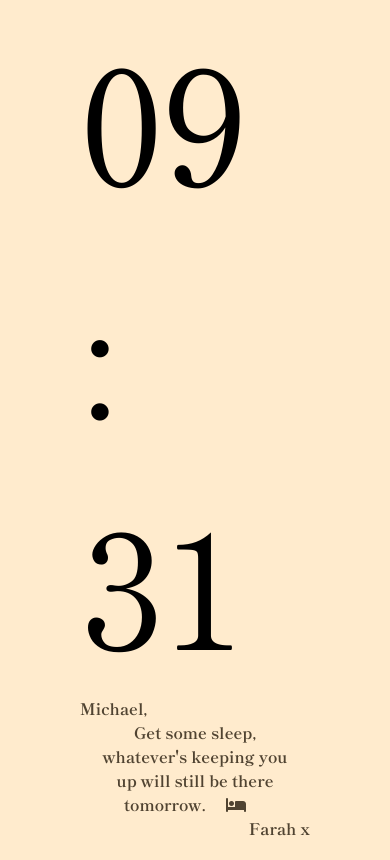
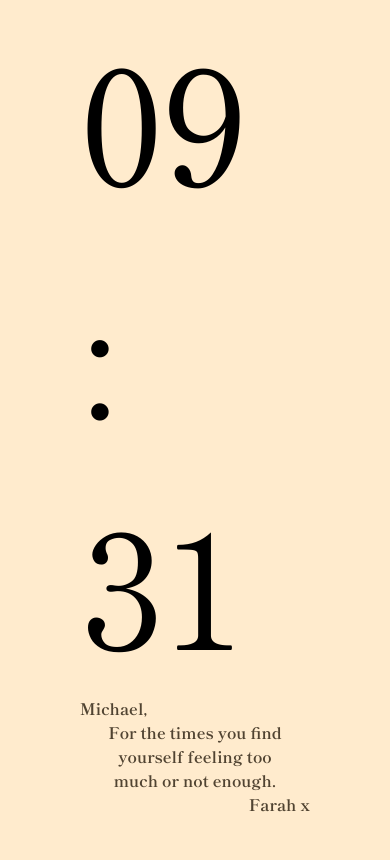
Before and after one commit to farahdian/dear-michael, a plain HTML site: page index.html in a window 390 px wide. Drawn offline with nearby package versions, Linux system fonts and the light colour scheme; no server answers.

Commit message:
changed poem width and msg script

```diff
--- a/script.js
+++ b/script.js
@@ -9,11 +9,11 @@ function getNotes(){
   var date= new Date();
   var hour = date.getHours();
         console.log(hour);
-        if (hour>5 && hour<8){
+        if (hour>=5 && hour<=8){
           note.innerHTML+=`<p>${msgArray[0]}</p>`
-        }else if (hour>9 && hour<17){
+        }else if (hour>=9 && hour<=17){
           note.innerHTML+=`<p>${defaultMsg}</p>`
-        }else if (hour>18 && hour<23){
+        }else if (hour>=18 && hour<=23){
           note.innerHTML+=`<p>${msgArray[1]}</p>`
         }else{
           note.innerHTML+= `<p>${msgArray[2]}</p>`
--- a/style.css
+++ b/style.css
@@ -89,14 +89,17 @@ header{
     #clock{
         position: unset;
         padding-top: unset;
+
     }
 
     #poem-holder{
-        width:unset;
+        width:80vw;
         margin-top:unset;
     }
 
 
 
 
+
+
   }
```
